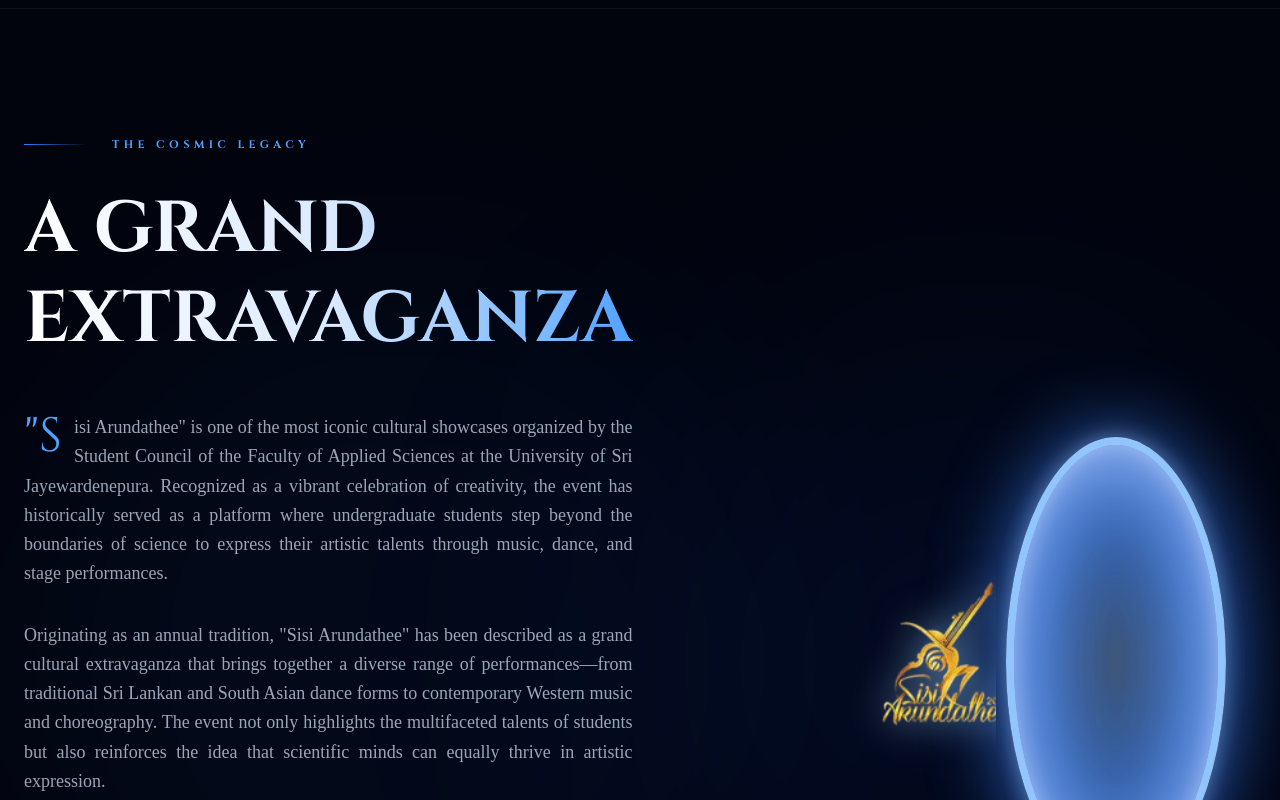
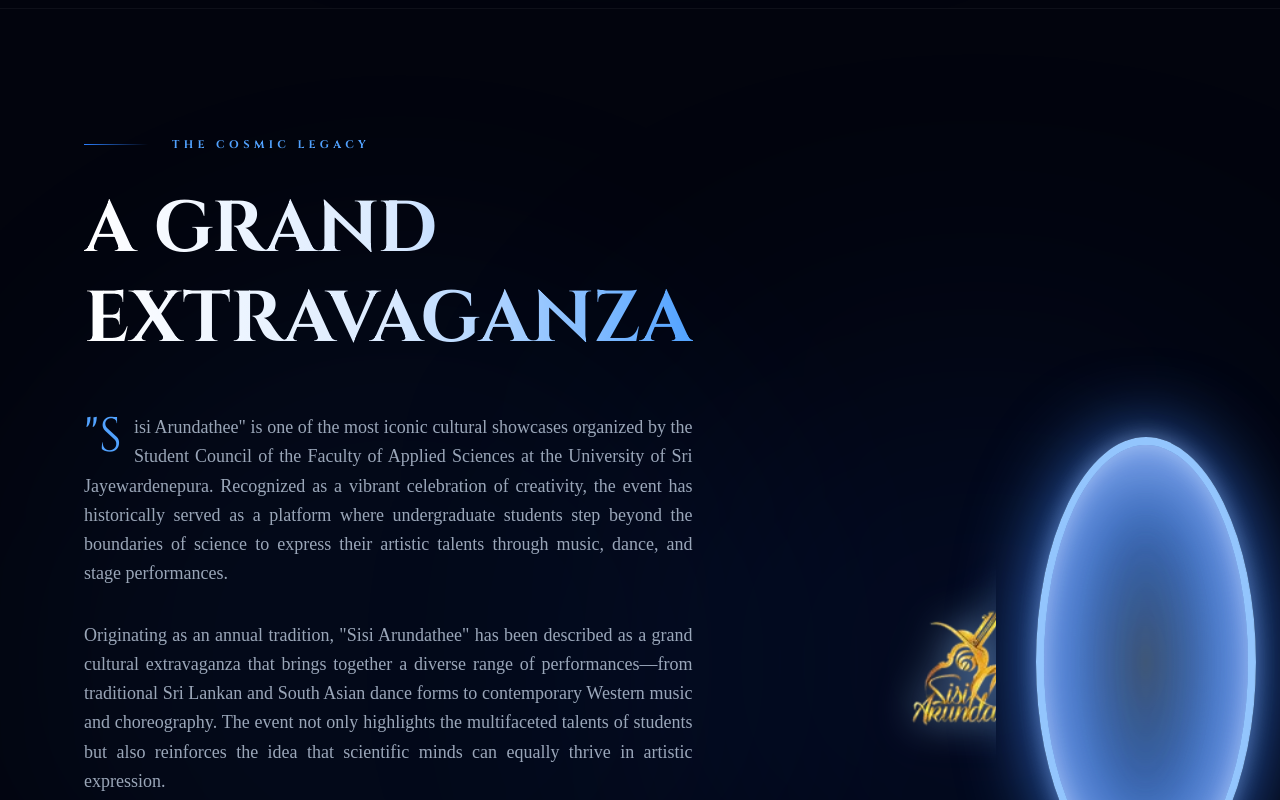
Before and after one commit to Niduka292/sathsara-dahana, a Next.js app: page / in a window 1280 px wide. Shown: the part 1680-2480 px from the top of the page. Built offline with nearby package versions, Linux system fonts and the light colour scheme.

Commit message:
Update design layout in Introduction section

```diff
--- a/src/components/sections/introduction/Introduction.tsx
+++ b/src/components/sections/introduction/Introduction.tsx
@@ -22,7 +22,7 @@ export default function Introduction() {
             whileInView={{ opacity: 1, x: 0 }}
             viewport={{ once: true, margin: "-100px" }}
             transition={{ duration: 1.5, ease: [0.16, 1, 0.3, 1] }}
-            className="flex-1 text-left order-2 lg:order-1 transform-gpu"
+            className="flex-1 text-left order-2 lg:order-1 transform-gpu ml-15"
           >
             <div className="flex items-center gap-6 mb-8">
               <div className="h-[1px] w-16 bg-gradient-to-r from-blue-500 to-transparent" />
@@ -101,7 +101,7 @@ export default function Introduction() {
                   duration: 8,
                   repeat: Infinity,
                   ease: "easeInOut",
-                  times: [0, 0.03, 0.38, 0.66, 0.95, 1.0]
+                  times: [0, 0.032, 0.38, 0.66, 0.95, 1.0]
                 }}
               >
                 {/*
```
